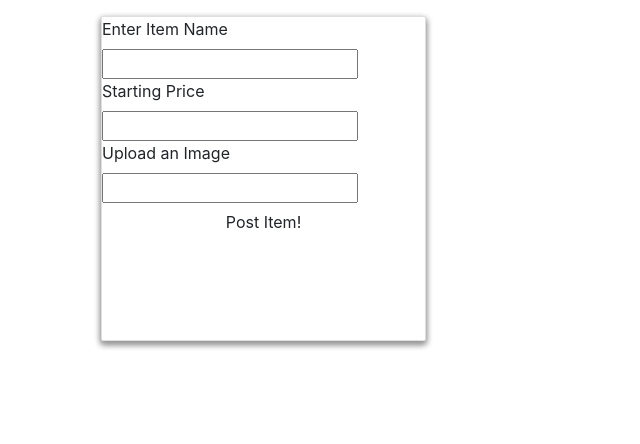
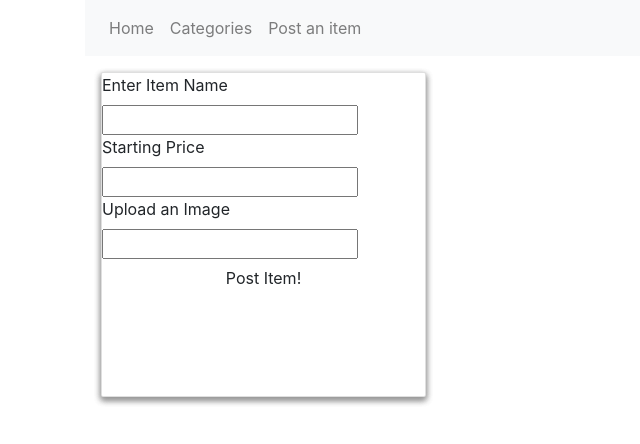
Before and after one commit to vormc2005/Project3, a React (Create React App) app in the folder client/: page /PostPage in a window 1280 px wide. Shown: the top 444 px of the page, without its empty margins (0-640 px from the left). Built offline with nearby package versions, Linux system fonts and the light colour scheme.

Commit message:
navbar|footer components

```diff
--- a/client/src/components/BackgroundPic/style.css
+++ b/client/src/components/BackgroundPic/style.css
@@ -1,5 +1,7 @@
 .hero {
-  height: 590px;
+  height: 450px;
+  top:50px;
+  /* width:500px; */
   background-size: cover;
   background-position: center;
   position: relative;
--- /dev/null
+++ b/client/src/components/Footer/index.js
@@ -0,0 +1,12 @@
+import React from "react";
+import "./style.css";
+
+function Footer() {
+  return (
+    <footer className="footer">
+      <span>Auction Room ©2020</span>
+    </footer>
+  );
+}
+
+export default Footer;
--- /dev/null
+++ b/client/src/components/Footer/style.css
@@ -0,0 +1,15 @@
+.footer {
+  height: 100px;
+/*
+  position: relative; */
+
+}
+
+.footer span {
+  position: absolute;
+  bottom: 0;
+  left: 0;
+  right: 0;
+  padding: 10px;
+  background: #B8B8B8;
+}
--- /dev/null
+++ b/client/src/components/Navbar/index.js
@@ -0,0 +1,46 @@
+import React from "react";
+import { Link } from "react-router-dom";
+import "./style.css";
+
+// Depending on the current path, this component sets the "active" class on the appropriate navigation link item
+function Navbar() {
+  return (
+    <nav className="navbar navbar-expand-lg navbar-light bg-light">
+
+      <div>
+        <ul className="navbar-nav">
+          <li className="nav-item">
+            <Link
+              to="/"
+              className={
+                window.location.pathname === "/"
+                  ? "nav-link active"
+                  : "nav-link"
+              }
+            >
+             Home
+            </Link>
+          </li>
+          <li className="nav-item">
+            <Link
+              to="/bid"
+              className={window.location.pathname === "/bid" ? "nav-link active" : "nav-link"}
+            >
+              Categories
+            </Link>
+          </li>
+          <li className="nav-item">
+            <Link
+              to="/post"
+              className={window.location.pathname === "/post" ? "nav-link active" : "nav-link"}
+            >
+            Post an item
+            </Link>
+          </li>
+        </ul>
+      </div>
+    </nav>
+  );
+}
+
+export default Navbar;
--- a/client/src/pages/BidPost.js
+++ b/client/src/pages/BidPost.js
@@ -1,5 +1,6 @@
 import React, { Component } from "react";
 import API from "../utils/API";
+import Navbar from "../components/Navbar/index"
 
 class Bid extends Component {
   constructor(props) {
@@ -55,6 +56,7 @@ class Bid extends Component {
   render() {
     return (
       <div className="container">
+        <Navbar />
         <div className="jumbotron jumbotron-fluid">
           <div className="container">
             <h1 className="display-4">Bid on Item</h1>
--- a/client/src/pages/HomePage.js
+++ b/client/src/pages/HomePage.js
@@ -3,16 +3,20 @@ import { Link } from "react-router-dom";
 import BidPost from "./BidPost";
 import PostPage from "./PostPage";
 import BackgroundPic from "../components/BackgroundPic/index"
+import Footer from "../components/Footer/index"
 
 function Home() {
   return (
     <div>
-       <BackgroundPic backgroundImage="">
-      <h1>Blah</h1>
+
+       <BackgroundPic backgroundImage="https://cdn2.vectorstock.com/i/1000x1000/37/36/abstract-blue-waves-on-black-background-vector-15103736.jpg">
+      <h1>Auction Room</h1>
       <h4 className="choice">
         <Link to="./BidPost">Bid</Link> | <Link to="./PostPage">Post</Link>
       </h4>
+
       </BackgroundPic>
+      <Footer />
     </div>
   );
 }
--- a/client/src/pages/PostPage.js
+++ b/client/src/pages/PostPage.js
@@ -1,10 +1,12 @@
 import React, { Component } from "react";
 import BidPost from "./BidPost";
+import Navbar from "../components/Navbar/index";
 
 class PostPage extends Component {
   render() {
     return (
       <div className="container">
+        <Navbar />
         <div className="card">
           <form onSubmit={this.handleSubmit}>
             <div>
```
Also changed, not shown: client/src/components/Navbar/style.css (added).
